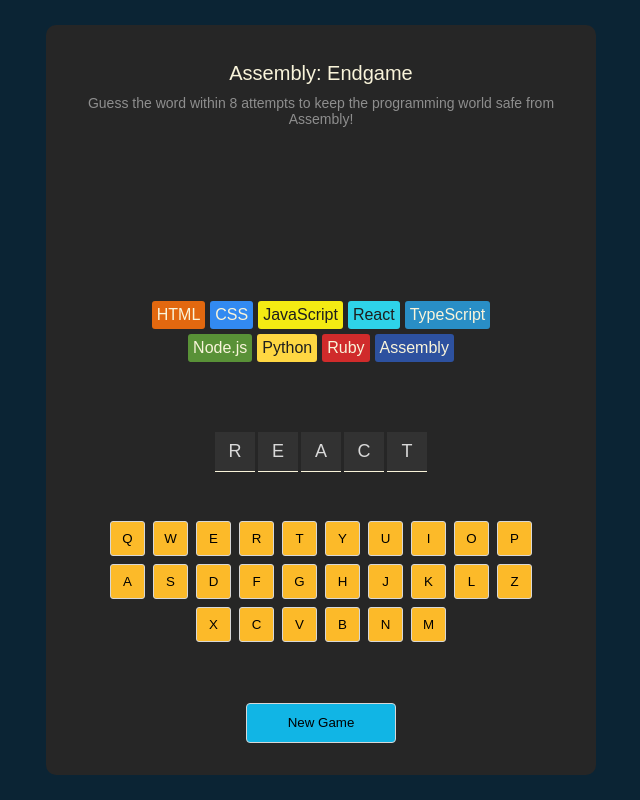
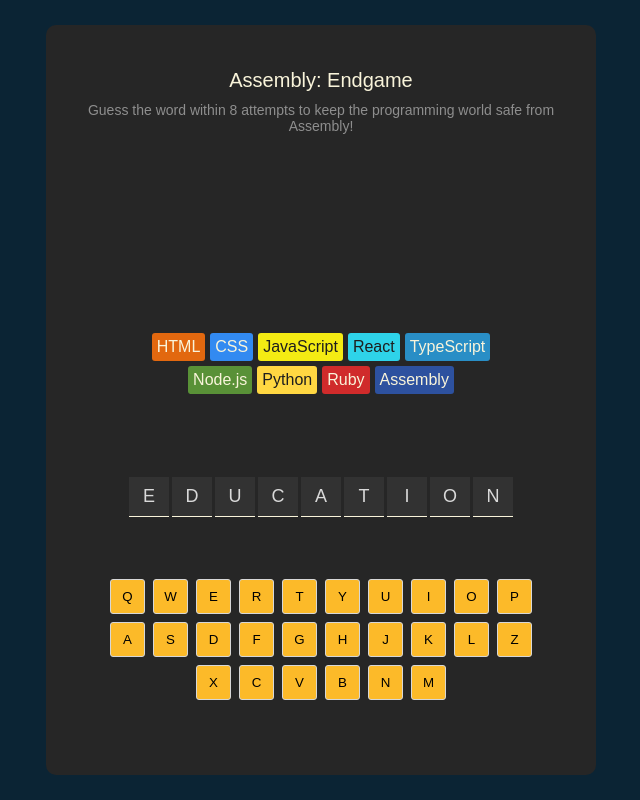
Before and after one commit to prathmyx/AssemblyEndgame, a React (Vite) app: page / in a window 1280 px wide. Shown: the whole page, without its empty margins (319-959 px from the left). Built offline with nearby package versions, Linux system fonts and the light colour scheme.

Commit message:
feat: added btn fnct

```diff
--- a/src/Components/App.jsx
+++ b/src/Components/App.jsx
@@ -2,12 +2,13 @@
 import Status from "./Status"
 import Chips from "./Chips"
 import { languages } from "./languages"
+import { words } from "./words"
 import Word from "./Word"
 import Keyboard from "./Keyboard"
 import Button from "./Button"
 
 export default function App() {
-    const [word, setWord] = useState("react");
+    const [word, setWord] = useState(() => words[Math.floor(Math.random() * words.length)]);
     const [guessed, setGuessed] = useState([]);
 
     const wrongLetters = guessed.filter((letter) => !word.includes(letter));
@@ -23,19 +24,22 @@
         )
     }
 
-    const langs = languages.map((lang) => {
-        return {...lang, isAlive: true}
-    });
+    function handleButton() {
+        setWord(
+            prevWord => words[Math.floor(Math.random() * words.length)]
+        );
+        setGuessed([]);
+    }
 
     const wordList = word.split("");
 
     return (
         <>
             <Status lastDied={(wrongCount - 1 >= 0)? languages[wrongCount-1].name : ""} won={won} over={over} />
-            <Chips list={langs} wrongNo={wrongCount}/>
+            <Chips list={languages} wrongNo={wrongCount}/>
             <Word word={wordList}/>
             <Keyboard handleClick={handleKeyPress} wrong={wrongLetters} correct={correctLetters} over={over}/>
-            <Button handleClick={false} />
+            {over ? <Button handleClick={handleButton} /> : <></>}
         </>
     )
 }
--- a/src/Components/Button.jsx
+++ b/src/Components/Button.jsx
@@ -1,5 +1,5 @@
 export default function Button(props) {
     return (
-        <button className="new-game">New Game</button>
+        <button className="new-game" onClick={props.handleClick}>New Game</button>
     )
 }
--- /dev/null
+++ b/src/Components/words.js
@@ -0,0 +1,484 @@
+export const words = [
+    "about",
+    "account",
+    "across",
+    "addition",
+    "after",
+    "again",
+    "against",
+    "agreement",
+    "almost",
+    "among",
+    "amount",
+    "amusement",
+    "angle",
+    "angry",
+    "animal",
+    "answer",
+    "apparatus",
+    "apple",
+    "approval",
+    "argument",
+    "attack",
+    "attempt",
+    "attention",
+    "authority",
+    "automatic",
+    "awake",
+    "balance",
+    "basin",
+    "basket",
+    "beautiful",
+    "because",
+    "before",
+    "behaviour",
+    "belief",
+    "berry",
+    "between",
+    "birth",
+    "bitter",
+    "black",
+    "blade",
+    "blood",
+    "board",
+    "boiling",
+    "bottle",
+    "brain",
+    "brake",
+    "branch",
+    "brass",
+    "bread",
+    "breath",
+    "brick",
+    "bridge",
+    "bright",
+    "broken",
+    "brother",
+    "brown",
+    "brush",
+    "bucket",
+    "building",
+    "burst",
+    "business",
+    "butter",
+    "button",
+    "camera",
+    "canvas",
+    "carriage",
+    "cause",
+    "certain",
+    "chain",
+    "chalk",
+    "chance",
+    "change",
+    "cheap",
+    "cheese",
+    "chemical",
+    "chest",
+    "chief",
+    "church",
+    "circle",
+    "clean",
+    "clear",
+    "clock",
+    "cloth",
+    "cloud",
+    "collar",
+    "colour",
+    "comfort",
+    "committee",
+    "common",
+    "company",
+    "complete",
+    "complex",
+    "condition",
+    "conscious",
+    "control",
+    "copper",
+    "cotton",
+    "cough",
+    "country",
+    "cover",
+    "crack",
+    "credit",
+    "crime",
+    "cruel",
+    "crush",
+    "current",
+    "curtain",
+    "curve",
+    "cushion",
+    "damage",
+    "danger",
+    "daughter",
+    "death",
+    "decision",
+    "degree",
+    "delicate",
+    "dependent",
+    "design",
+    "desire",
+    "detail",
+    "different",
+    "digestion",
+    "direction",
+    "dirty",
+    "discovery",
+    "disease",
+    "disgust",
+    "distance",
+    "division",
+    "doubt",
+    "drain",
+    "drawer",
+    "dress",
+    "drink",
+    "driving",
+    "early",
+    "earth",
+    "education",
+    "effect",
+    "elastic",
+    "electric",
+    "engine",
+    "enough",
+    "equal",
+    "error",
+    "event",
+    "every",
+    "example",
+    "exchange",
+    "existence",
+    "expansion",
+    "expert",
+    "false",
+    "family",
+    "father",
+    "feather",
+    "feeble",
+    "feeling",
+    "female",
+    "fertile",
+    "fiction",
+    "field",
+    "fight",
+    "finger",
+    "first",
+    "fixed",
+    "flame",
+    "flight",
+    "floor",
+    "flower",
+    "foolish",
+    "force",
+    "forward",
+    "frame",
+    "frequent",
+    "friend",
+    "front",
+    "fruit",
+    "future",
+    "garden",
+    "general",
+    "glass",
+    "glove",
+    "grain",
+    "grass",
+    "great",
+    "green",
+    "group",
+    "growth",
+    "guide",
+    "hammer",
+    "hanging",
+    "happy",
+    "harbour",
+    "harmony",
+    "healthy",
+    "hearing",
+    "heart",
+    "history",
+    "hollow",
+    "horse",
+    "hospital",
+    "house",
+    "humour",
+    "important",
+    "impulse",
+    "increase",
+    "industry",
+    "insect",
+    "insurance",
+    "interest",
+    "invention",
+    "island",
+    "jelly",
+    "jewel",
+    "journey",
+    "judge",
+    "kettle",
+    "knife",
+    "knowledge",
+    "language",
+    "laugh",
+    "learning",
+    "leather",
+    "letter",
+    "level",
+    "library",
+    "light",
+    "limit",
+    "linen",
+    "liquid",
+    "little",
+    "living",
+    "loose",
+    "machine",
+    "manager",
+    "market",
+    "married",
+    "match",
+    "material",
+    "measure",
+    "medical",
+    "meeting",
+    "memory",
+    "metal",
+    "middle",
+    "military",
+    "minute",
+    "mixed",
+    "money",
+    "monkey",
+    "month",
+    "morning",
+    "mother",
+    "motion",
+    "mountain",
+    "mouth",
+    "muscle",
+    "music",
+    "narrow",
+    "nation",
+    "natural",
+    "necessary",
+    "needle",
+    "nerve",
+    "night",
+    "noise",
+    "normal",
+    "north",
+    "number",
+    "offer",
+    "office",
+    "operation",
+    "opinion",
+    "opposite",
+    "orange",
+    "order",
+    "ornament",
+    "other",
+    "owner",
+    "paint",
+    "paper",
+    "parallel",
+    "parcel",
+    "paste",
+    "payment",
+    "peace",
+    "pencil",
+    "person",
+    "physical",
+    "picture",
+    "place",
+    "plane",
+    "plant",
+    "plate",
+    "please",
+    "pleasure",
+    "plough",
+    "pocket",
+    "point",
+    "poison",
+    "polish",
+    "political",
+    "porter",
+    "position",
+    "possible",
+    "potato",
+    "powder",
+    "power",
+    "present",
+    "price",
+    "print",
+    "prison",
+    "private",
+    "probable",
+    "process",
+    "produce",
+    "profit",
+    "property",
+    "prose",
+    "protest",
+    "public",
+    "purpose",
+    "quality",
+    "question",
+    "quick",
+    "quiet",
+    "quite",
+    "range",
+    "reaction",
+    "reading",
+    "ready",
+    "reason",
+    "receipt",
+    "record",
+    "regret",
+    "regular",
+    "relation",
+    "religion",
+    "request",
+    "respect",
+    "reward",
+    "rhythm",
+    "right",
+    "river",
+    "rough",
+    "round",
+    "scale",
+    "school",
+    "science",
+    "scissors",
+    "screw",
+    "second",
+    "secret",
+    "secretary",
+    "selection",
+    "sense",
+    "separate",
+    "serious",
+    "servant",
+    "shade",
+    "shake",
+    "shame",
+    "sharp",
+    "sheep",
+    "shelf",
+    "shirt",
+    "shock",
+    "short",
+    "silver",
+    "simple",
+    "sister",
+    "skirt",
+    "sleep",
+    "slope",
+    "small",
+    "smash",
+    "smell",
+    "smile",
+    "smoke",
+    "smooth",
+    "snake",
+    "sneeze",
+    "society",
+    "solid",
+    "sound",
+    "south",
+    "space",
+    "spade",
+    "special",
+    "sponge",
+    "spoon",
+    "spring",
+    "square",
+    "stage",
+    "stamp",
+    "start",
+    "statement",
+    "station",
+    "steam",
+    "steel",
+    "stick",
+    "sticky",
+    "stiff",
+    "still",
+    "stitch",
+    "stocking",
+    "stomach",
+    "stone",
+    "store",
+    "story",
+    "straight",
+    "strange",
+    "street",
+    "stretch",
+    "strong",
+    "structure",
+    "substance",
+    "sudden",
+    "sugar",
+    "summer",
+    "support",
+    "surprise",
+    "sweet",
+    "system",
+    "table",
+    "taste",
+    "teaching",
+    "tendency",
+    "theory",
+    "there",
+    "thick",
+    "thing",
+    "thought",
+    "thread",
+    "throat",
+    "through",
+    "through",
+    "thumb",
+    "thunder",
+    "ticket",
+    "tight",
+    "tired",
+    "together",
+    "tomorrow",
+    "tongue",
+    "tooth",
+    "touch",
+    "trade",
+    "train",
+    "transport",
+    "trick",
+    "trouble",
+    "trousers",
+    "twist",
+    "umbrella",
+    "under",
+    "value",
+    "verse",
+    "vessel",
+    "violent",
+    "voice",
+    "waiting",
+    "waste",
+    "watch",
+    "water",
+    "weather",
+    "weight",
+    "wheel",
+    "where",
+    "while",
+    "whistle",
+    "white",
+    "window",
+    "winter",
+    "woman",
+    "wound",
+    "writing",
+    "wrong",
+    "yellow",
+    "yesterday",
+    "young"
+  ];
```
